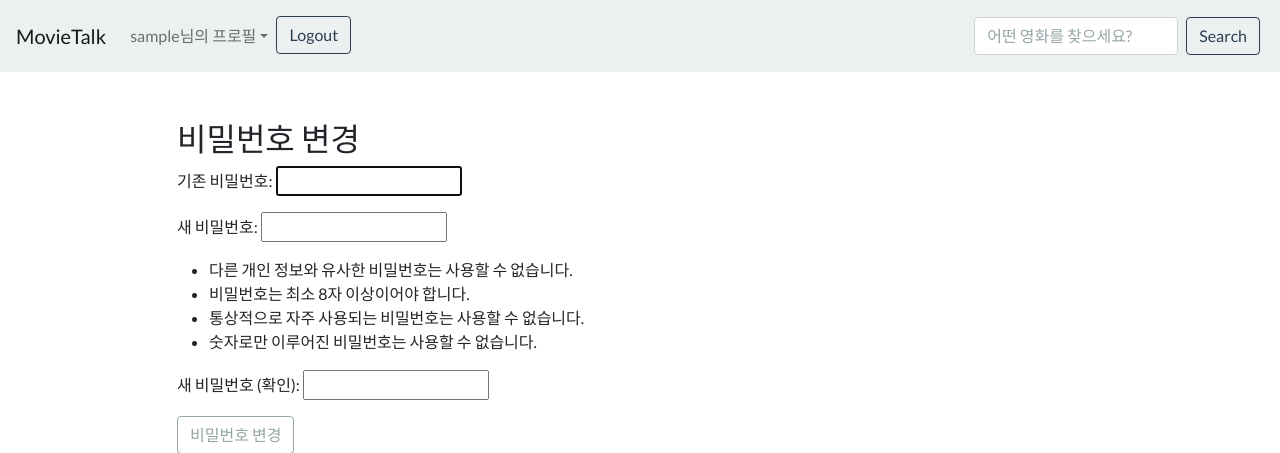
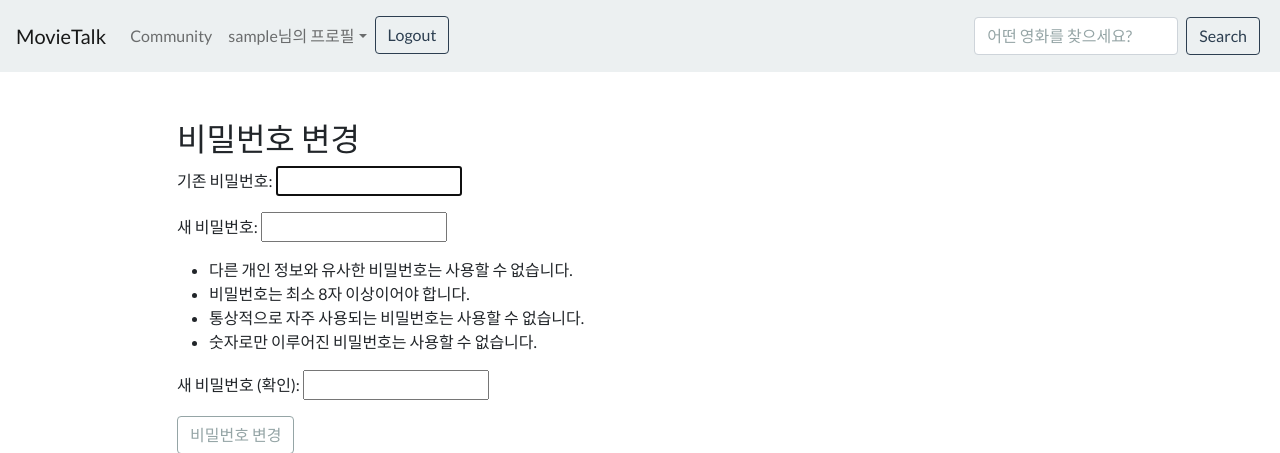
Before and after one commit to Final-movie-pjt/django, a Django app: page /accounts/password/ in a window 1280 px wide. Shown: the top 453 px of the page. Run offline with Django 3.2, Linux system fonts and the light colour scheme; the visitor is signed in with stand-in values (Sample User, id 1); some libraries are stand-ins or nearby versions.

Commit message:
refactor: update navhar

```diff
--- a/movieTalk/templates/_nav.html
+++ b/movieTalk/templates/_nav.html
@@ -7,6 +7,9 @@
 
     <div class="collapse navbar-collapse" id="navbarColor03">
       <ul class="navbar-nav me-auto">
+          <li class="nav-item">
+            <a class="nav-link" href=" {% url 'chat:index' %} ">Community</a>
+          </li>
         {% if request.user.is_authenticated %}
           <li class="nav-item dropdown">
             <a class="nav-link dropdown-toggle" data-bs-toggle="dropdown" href="#" role="button" aria-haspopup="true" aria-expanded="false">{{ user.username }}님의 프로필</a>
@@ -27,10 +30,11 @@
           <li class="nav-item">
             <a class="nav-link" href=" {% url 'accounts:login' %} ">Login</a>
           </li>
-          <li class="nav-item">
+          <!-- <li class="nav-item">
             <a class="nav-link" href=" {% url 'accounts:signup' %} ">Signup</a>
-          </li>
+          </li> -->
         {% endif %}
+
       </ul>
       <form class="d-flex me-2">
         <input class="form-control me-sm-2" type="text" placeholder="어떤 영화를 찾으세요?">
```
Also changed, not shown: accounts/migrations/0001_initial.py, chat/migrations/0001_initial.py, community/migrations/0001_initial.py, movies/migrations/0001_initial.py.
